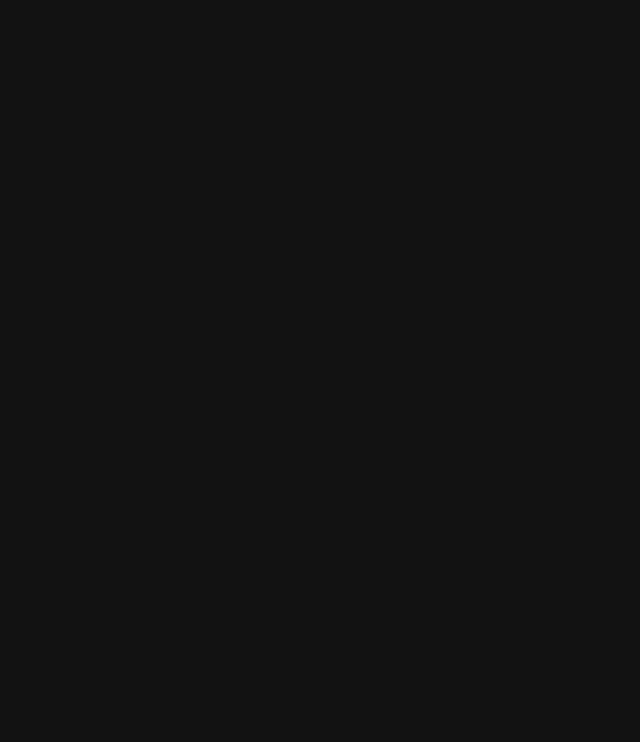
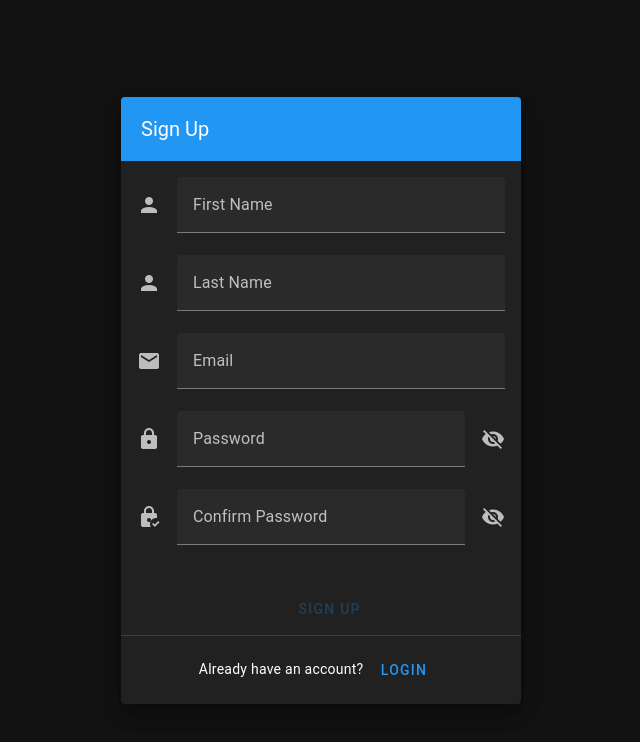
Before and after one commit to blazp04-fakultet/ip-aup, a Vue app in the folder ip/: page /signup in a window 1280 px wide. Before the commit this address had no page. Shown: the top 742 px of the page, without its empty margins (319-959 px from the left). Built offline with nearby package versions, Linux system fonts and the light colour scheme; a small style sheet from the web is missing.

Commit message:
Dashbord, basic implementation

```diff
--- a/ip/src/components.d.ts
+++ b/ip/src/components.d.ts
@@ -9,6 +9,7 @@ export {}
 declare module 'vue' {
   export interface GlobalComponents {
     AppFooter: typeof import('./components/AppFooter.vue')['default']
+    AppStatisticsCard: typeof import('./components/AppStatisticsCard.vue')['default']
     HelloWorld: typeof import('./components/HelloWorld.vue')['default']
     RouterLink: typeof import('vue-router')['RouterLink']
     RouterView: typeof import('vue-router')['RouterView']
--- /dev/null
+++ b/ip/src/components/AppStatisticsCard.vue
@@ -0,0 +1,54 @@
+<template>
+  <v-card
+    class="mx-auto my-6 py-4 px-6"
+    color="blue"
+    elevation="16"
+    max-width="400px"
+    min-width="280px"
+  >
+    <v-card-item>
+      <div class="content-wrapper">
+        <div class="text-content">
+          <div class="main-number">15,845</div>
+          <div class="subtitle">Total request</div>
+        </div>
+        <div>
+          <v-icon class="icon">mdi-chart-line</v-icon>
+        </div>
+      </div>
+    </v-card-item>
+  </v-card>
+</template>
+
+<style scoped>
+.content-wrapper {
+  display: flex;
+  flex-direction: row;
+  align-items: center;
+  justify-content: space-between;
+}
+
+.text-content {
+  flex: 1;
+}
+
+.main-number {
+  font-size: 2.125rem;
+  color: white;
+  font-weight: bold;
+  line-height: 1.2;
+  margin-bottom: 4px;
+}
+
+.subtitle {
+  font-size: 0.875rem;
+  color: white;
+  opacity: 0.8;
+  line-height: 1.4;
+}
+
+.icon {
+  font-size: 48px;
+  color: rgba(255, 255, 255, 0.8);
+}
+</style>
--- /dev/null
+++ b/ip/src/pages/(auth)/login.vue
@@ -0,0 +1,105 @@
+<template>
+    <v-app>
+      <v-main>
+        <v-container fluid class="fill-height">
+          <v-row justify="center" align="center">
+            <v-col cols="12" sm="8" md="4">
+              <v-card class="elevation-12">
+                <v-toolbar color="primary" dark flat>
+                  <v-toolbar-title>Login</v-toolbar-title>
+                </v-toolbar>
+
+                <v-card-text>
+                  <v-form ref="form" v-model="valid" lazy-validation>
+                    <v-text-field
+                      v-model="email"
+                      :rules="emailRules"
+                      label="Email"
+                      prepend-icon="mdi-email"
+                      type="email"
+                      required
+                    ></v-text-field>
+
+                    <v-text-field
+                      v-model="password"
+                      :rules="passwordRules"
+                      label="Password"
+                      prepend-icon="mdi-lock"
+                      :type="showPassword ? 'text' : 'password'"
+                      :append-icon="showPassword ? 'mdi-eye' : 'mdi-eye-off'"
+                      @click:append="showPassword = !showPassword"
+                      required
+                    ></v-text-field>
+                  </v-form>
+                </v-card-text>
+
+                <v-card-actions>
+                  <v-spacer></v-spacer>
+                  <v-btn
+                    color="primary"
+                    :disabled="!valid"
+                    @click="login"
+                    block
+                  >
+                    Login
+                  </v-btn>
+                </v-card-actions>
+
+                <v-divider></v-divider>
+
+                <v-card-text class="text-center">
+                  <span>Don't have an account?</span>
+                  <v-btn
+                    color="primary"
+                    variant="text"
+                    to="/auth/signup"
+                  >
+                    Sign Up
+                  </v-btn>
+                </v-card-text>
+              </v-card>
+            </v-col>
+          </v-row>
+        </v-container>
+      </v-main>
+    </v-app>
+  </template>
+
+  <script setup lang="ts">
+
+
+  import { ref } from 'vue'
+  import { useRouter } from 'vue-router'
+
+
+
+  const router = useRouter()
+
+  const valid = ref(false)
+  const email = ref('')
+  const password = ref('')
+  const showPassword = ref(false)
+
+  const emailRules = [
+    (v: string) => !!v || 'Email is required',
+    (v: string) => /.+@.+\..+/.test(v) || 'Email must be valid',
+  ]
+
+  const passwordRules = [
+    (v: string) => !!v || 'Password is required',
+    (v: string) => v.length >= 6 || 'Password must be at least 6 characters',
+  ]
+
+  const login = () => {
+    if (valid.value) {
+      // Ovdje dodaj login logiku
+      console.log('Login:', { email: email.value, password: password.value })
+      router.push('/')
+    }
+  }
+  </script>
+
+  <route lang="yaml">
+  meta:
+    layout: false
+  </route>
--- /dev/null
+++ b/ip/src/pages/(auth)/signup.vue
@@ -0,0 +1,148 @@
+<template>
+    <v-app>
+      <v-main>
+        <v-container fluid class="fill-height">
+          <v-row justify="center" align="center">
+            <v-col cols="12" sm="8" md="4">
+              <v-card class="elevation-12">
+                <v-toolbar color="primary" dark flat>
+                  <v-toolbar-title>Sign Up</v-toolbar-title>
+                </v-toolbar>
+
+                <v-card-text>
+                  <v-form ref="form" v-model="valid" lazy-validation>
+                    <v-text-field
+                      v-model="firstName"
+                      :rules="nameRules"
+                      label="First Name"
+                      prepend-icon="mdi-account"
+                      required
+                    ></v-text-field>
+
+                    <v-text-field
+                      v-model="lastName"
+                      :rules="nameRules"
+                      label="Last Name"
+                      prepend-icon="mdi-account"
+                      required
+                    ></v-text-field>
+
+                    <v-text-field
+                      v-model="email"
+                      :rules="emailRules"
+                      label="Email"
+                      prepend-icon="mdi-email"
+                      type="email"
+                      required
+                    ></v-text-field>
+
+                    <v-text-field
+                      v-model="password"
+                      :rules="passwordRules"
+                      label="Password"
+                      prepend-icon="mdi-lock"
+                      :type="showPassword ? 'text' : 'password'"
+                      :append-icon="showPassword ? 'mdi-eye' : 'mdi-eye-off'"
+                      @click:append="showPassword = !showPassword"
+                      required
+                    ></v-text-field>
+
+                    <v-text-field
+                      v-model="confirmPassword"
+                      :rules="confirmPasswordRules"
+                      label="Confirm Password"
+                      prepend-icon="mdi-lock-check"
+                      :type="showConfirmPassword ? 'text' : 'password'"
+                      :append-icon="showConfirmPassword ? 'mdi-eye' : 'mdi-eye-off'"
+                      @click:append="showConfirmPassword = !showConfirmPassword"
+                      required
+                    ></v-text-field>
+                  </v-form>
+                </v-card-text>
+
+                <v-card-actions>
+                  <v-spacer></v-spacer>
+                  <v-btn
+                    color="primary"
+                    :disabled="!valid"
+                    @click="signup"
+                    block
+                  >
+                    Sign Up
+                  </v-btn>
+                </v-card-actions>
+
+                <v-divider></v-divider>
+
+                <v-card-text class="text-center">
+                  <span>Already have an account?</span>
+                  <v-btn
+                    color="primary"
+                    variant="text"
+                    to="/auth/login"
+                  >
+                    Login
+                  </v-btn>
+                </v-card-text>
+              </v-card>
+            </v-col>
+          </v-row>
+        </v-container>
+      </v-main>
+    </v-app>
+  </template>
+
+  <script setup lang="ts">
+
+
+
+
+
+
+  import { ref } from 'vue'
+  import { useRouter } from 'vue-router'
+
+  const router = useRouter()
+
+  const valid = ref(false)
+  const firstName = ref('')
+  const lastName = ref('')
+  const email = ref('')
+  const password = ref('')
+  const confirmPassword = ref('')
+  const showPassword = ref(false)
+  const showConfirmPassword = ref(false)
+
+  const nameRules = [
+    (v: string) => !!v || 'Name is required',
+    (v: string) => v.length >= 2 || 'Name must be at least 2 characters',
+  ]
+
+  const emailRules = [
+    (v: string) => !!v || 'Email is required',
+    (v: string) => /.+@.+\..+/.test(v) || 'Email must be valid',
+  ]
+
+  const passwordRules = [
+    (v: string) => !!v || 'Password is required',
+    (v: string) => v.length >= 6 || 'Password must be at least 6 characters',
+  ]
+
+  const confirmPasswordRules = [
+    (v: string) => !!v || 'Please confirm your password',
+    (v: string) => v === password.value || 'Passwords do not match',
+  ]
+
+  const signup = () => {
+    if (valid.value) {
+      // Ovdje dodaj signup logiku
+      console.log('Signup:', {
+        firstName: firstName.value,
+        lastName: lastName.value,
+        email: email.value,
+        password: password.value
+      })
+      router.push('/auth/login')
+    }
+  }
+  </script>
--- a/ip/src/pages/index.vue
+++ b/ip/src/pages/index.vue
@@ -1,6 +1,13 @@
 <template>
   <v-container class="py-8 px-6" fluid>
-    <h1>Dobrodošli</h1>
-    <p>Ovo je glavna stranica</p>
+    <v-row jalign="center">
+      <template v-for="card in cards" :key="card">
+        <AppStatisticsCard />
+      </template>
+    </v-row>
   </v-container>
 </template>
+
+<script setup lang="ts">
+let cards = ["syas", "syas", "syas", "syas"];
+</script>
--- a/ip/src/router/index.ts
+++ b/ip/src/router/index.ts
@@ -5,32 +5,61 @@
  */
 
 // Composables
-import { createRouter, createWebHistory } from 'vue-router/auto'
-import { setupLayouts } from 'virtual:generated-layouts'
-import { routes } from 'vue-router/auto-routes'
+import { createRouter, createWebHistory } from "vue-router/auto";
+import { setupLayouts } from "virtual:generated-layouts";
+import { routes } from "vue-router/auto-routes";
+import Dashbord from "@/layouts/dashbord.vue";
 
 const router = createRouter({
   history: createWebHistory(import.meta.env.BASE_URL),
-  routes: setupLayouts(routes),
-})
+
+  routes: [
+    {
+      path: "/",
+      component: Dashbord,
+      children: [
+        {
+          path: "",
+          name: "Home",
+          component: () => import("@/pages/index.vue"),
+        },
+        {
+          path: "/token",
+          name: "token",
+          component: () => import("@/pages/token.vue"),
+        },
+      ],
+    },
+    {
+      path: "/login",
+      name: "Login",
+      component: () => import("@/pages/(auth)/login.vue"),
+    },
+    {
+      path: "/signup",
+      name: "Signup",
+      component: () => import("@/pages/(auth)/signup.vue"),
+    },
+  ],
+});
 
 // Workaround for https://github.com/vitejs/vite/issues/11804
 router.onError((err, to) => {
-  if (err?.message?.includes?.('Failed to fetch dynamically imported module')) {
-    if (localStorage.getItem('vuetify:dynamic-reload')) {
-      console.error('Dynamic import error, reloading page did not fix it', err)
+  if (err?.message?.includes?.("Failed to fetch dynamically imported module")) {
+    if (localStorage.getItem("vuetify:dynamic-reload")) {
+      console.error("Dynamic import error, reloading page did not fix it", err);
     } else {
-      console.log('Reloading page to fix dynamic import error')
-      localStorage.setItem('vuetify:dynamic-reload', 'true')
-      location.assign(to.fullPath)
+      console.log("Reloading page to fix dynamic import error");
+      localStorage.setItem("vuetify:dynamic-reload", "true");
+      location.assign(to.fullPath);
     }
   } else {
-    console.error(err)
+    console.error(err);
   }
-})
+});
 
 router.isReady().then(() => {
-  localStorage.removeItem('vuetify:dynamic-reload')
-})
+  localStorage.removeItem("vuetify:dynamic-reload");
+});
 
-export default router
+export default router;
--- a/ip/src/typed-router.d.ts
+++ b/ip/src/typed-router.d.ts
@@ -19,6 +19,8 @@ declare module 'vue-router/auto-routes' {
    */
   export interface RouteNamedMap {
     '/': RouteRecordInfo<'/', '/', Record<never, never>, Record<never, never>>,
+    '/(auth)/login': RouteRecordInfo<'/(auth)/login', '/login', Record<never, never>, Record<never, never>>,
+    '/(auth)/signup': RouteRecordInfo<'/(auth)/signup', '/signup', Record<never, never>, Record<never, never>>,
     '/token': RouteRecordInfo<'/token', '/token', Record<never, never>, Record<never, never>>,
   }
 }
```
Also changed, not shown: ip/src/layouts/dashbord.vue (renamed from ip/src/layouts/default.vue).
